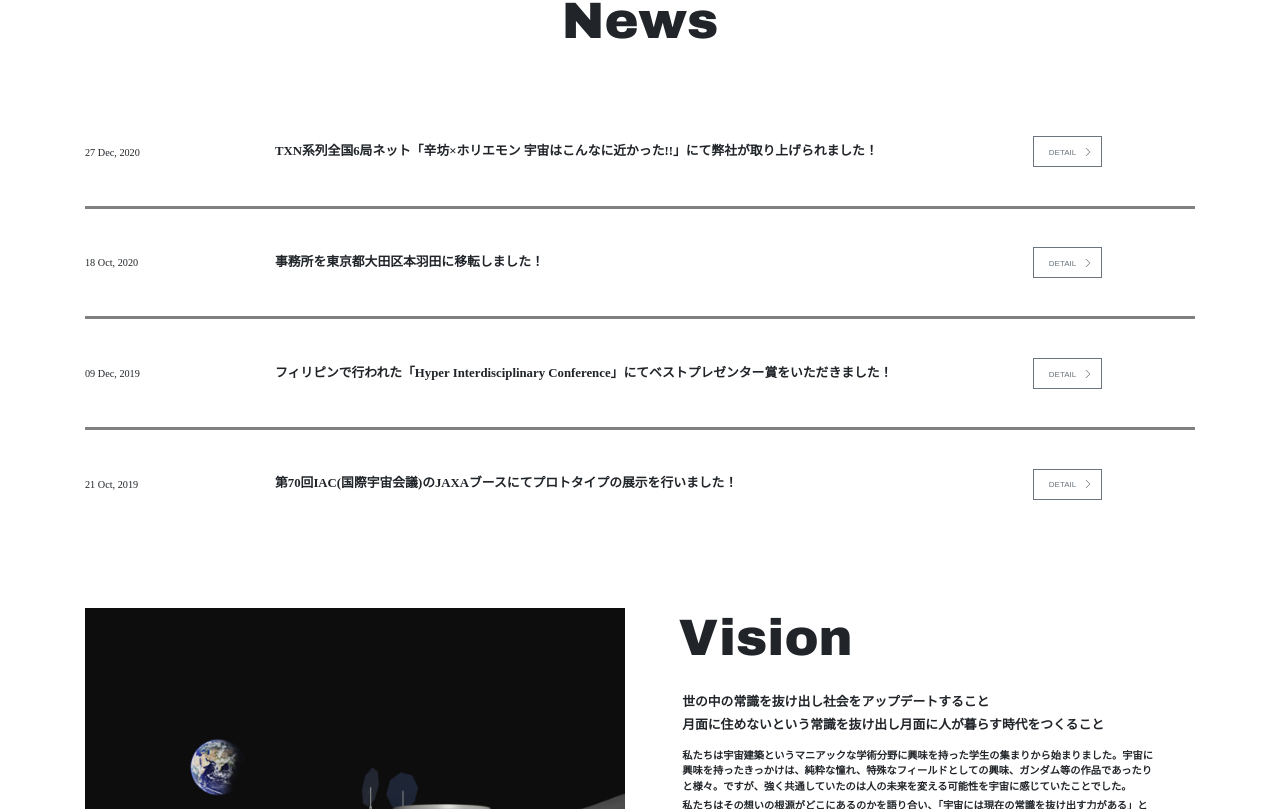
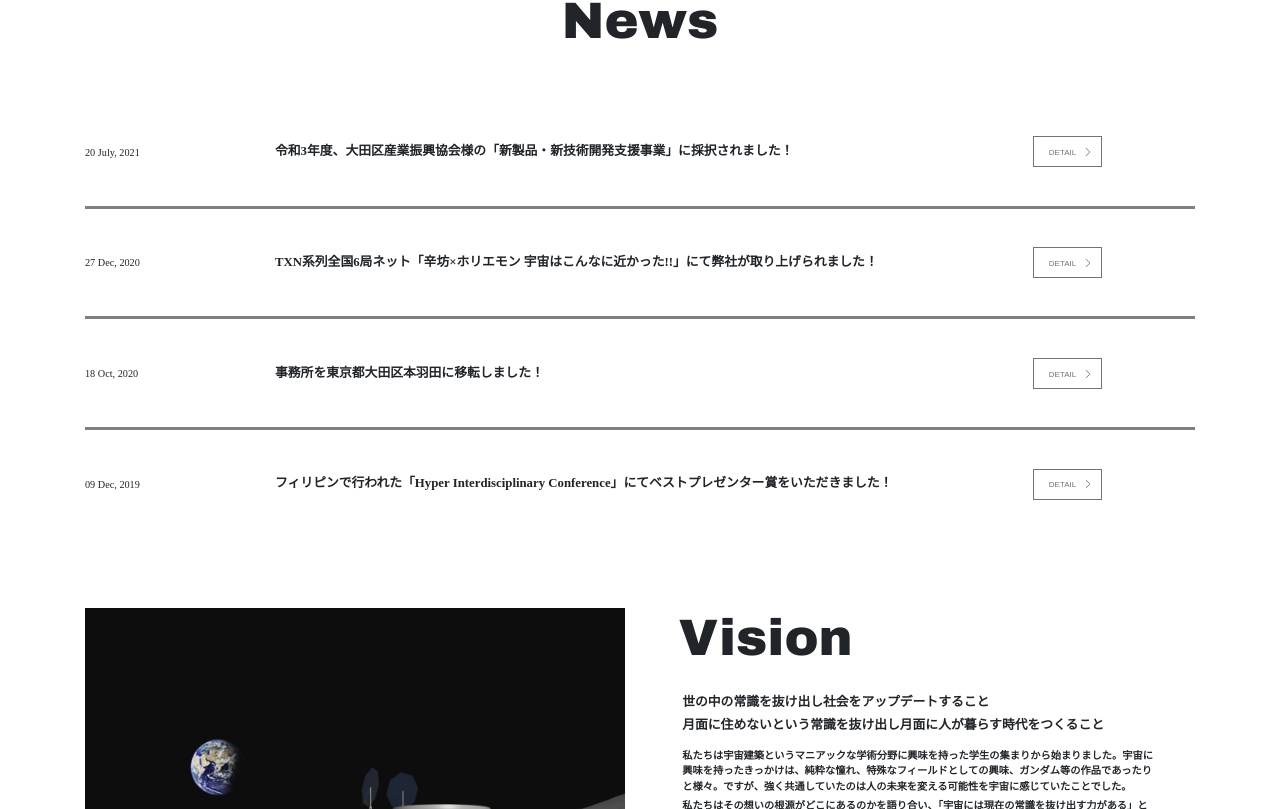
Before and after one commit to outsense2018/outsense.jp, a Nuxt app: page / in a window 1280 px wide. Shown: the part 871-1680 px from the top of the page. Built offline with nearby package versions, Linux system fonts and the light colour scheme.

Commit message:
news update

```diff
--- a/pages/index.vue
+++ b/pages/index.vue
@@ -123,6 +123,11 @@ export default builder()
   data() {
     const contents = [
       {
+        day:"20 July, 2021",
+        title:"令和3年度、大田区産業振興協会様の「新製品・新技術開発支援事業」に採択されました！",
+        url:"https://www.pio-ota.jp/news/2021/07/3-14.html",
+      },
+      {
         day:"27 Dec, 2020",
         title:"TXN系列全国6局ネット「辛坊×ホリエモン 宇宙はこんなに近かった!!」にて弊社が取り上げられました！",
         url:"https://www.tv-osaka.co.jp/sp/uchu_sp/",
@@ -148,7 +153,7 @@ export default builder()
         url:"https://lne.st/2019/08/20/ota-city2019/?fbclid=IwAR2isJFtrWT0uIMKyNFJhoF38NgV9bXbtiIib2vAnapz-9eLut2UBUULceA",
       },
       {
-        day:"05 Jun, 2019",
+        day:"05 June, 2019",
         title:"2019年度「いばらき宇宙ビジネス支援事業」に採択されました！",
         url:"https://www.pref.ibaraki.jp/kikaku/kagaku/kokusai/documents/documents/koufu0607.pdf",
       },
```
